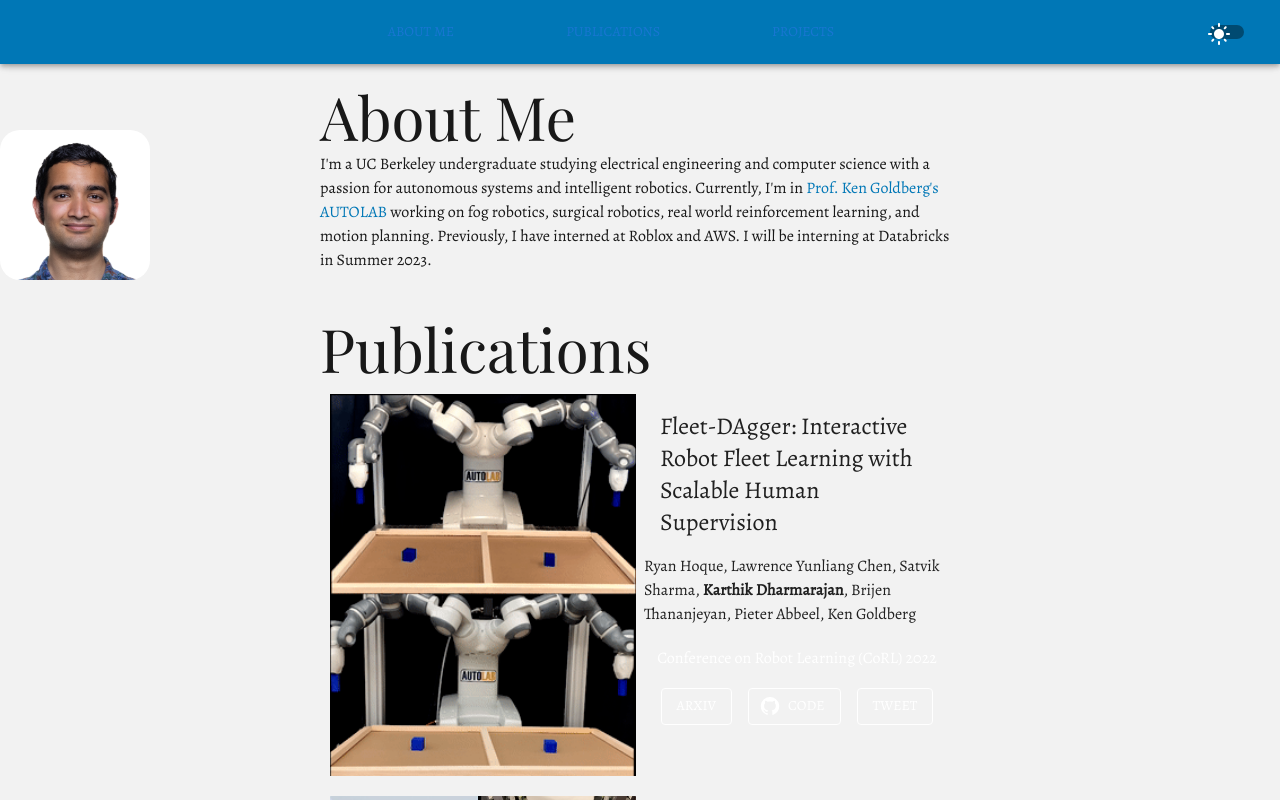
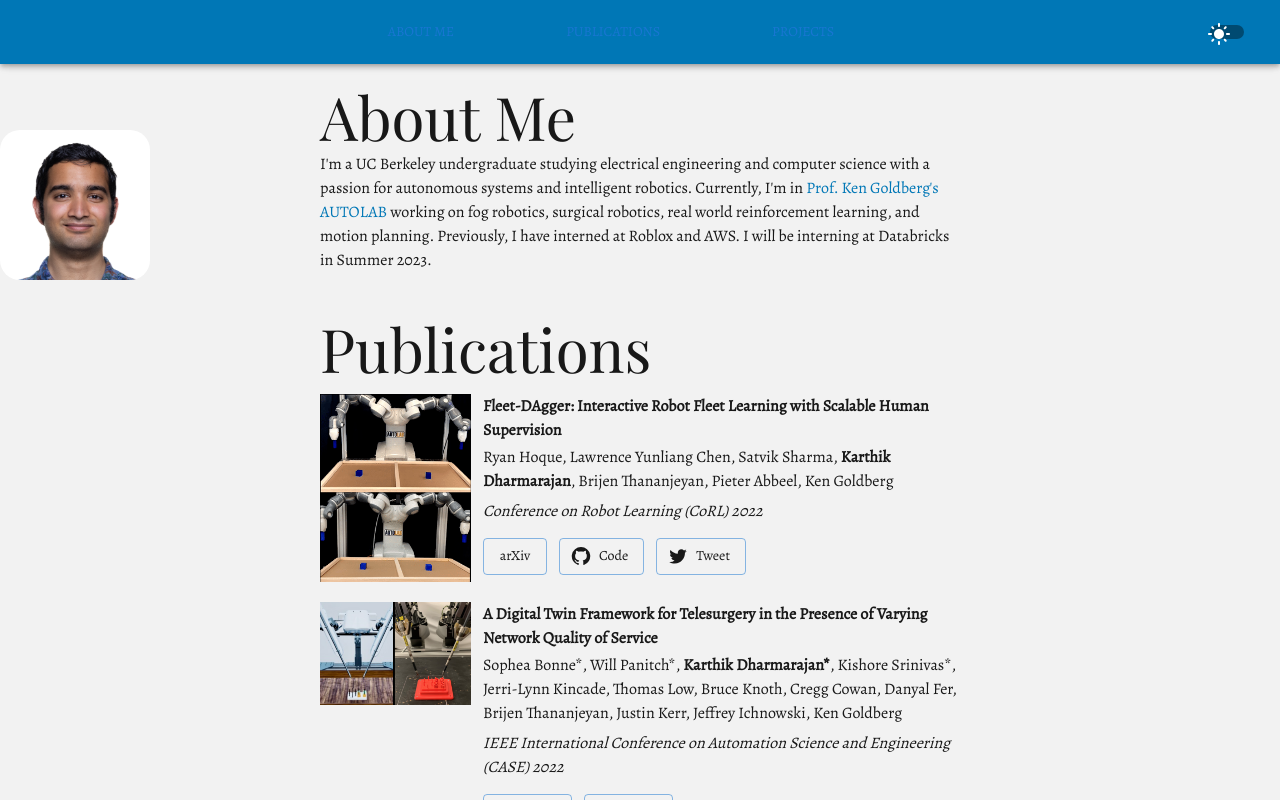
Before and after one commit to KDharmarajanDev/KDharmarajanDev.github.io, a React (Create React App) app in the folder website/: page / in a window 1280 px wide. Built offline with nearby package versions, Linux system fonts and the light colour scheme.

Commit message:
Fixed hovering issue for images and reformatted the publication cards

```diff
--- a/website/src/App.js
+++ b/website/src/App.js
@@ -45,7 +45,8 @@ function App() {
             {publications.map(publication => (
               <PublicationCard title={publication.title} arXiv={publication.arXiv} github={publication.github}
                               tweet={publication.tweet} paper={publication.paper} authors={publication.authors}
-                              description={publication.description} conference={publication.conference} image={publication.image}/>
+                              description={publication.description} conference={publication.conference} image={publication.image}
+                              hoverImage={publication.hoverImage} video={publication.video}/>
             ))}
           </Box>
           <Box id="projects" sx={{ marginTop: 5 }}>
--- a/website/src/info.js
+++ b/website/src/info.js
@@ -42,11 +42,12 @@ export const publications = [
         authors: ["Sophea Bonne*", "Will Panitch*", "Karthik Dharmarajan*", "Kishore Srinivas*", "Jerri-Lynn Kincade",
                 "Thomas Low", "Bruce Knoth", "Cregg Cowan", "Danyal Fer", "Brijen Thananjeyan", "Justin Kerr",
                 "Jeffrey Ichnowski", "Ken Goldberg"],
-        conference: "Conference on Automation Science and Engineering (CASE) 2022",
+        conference: "IEEE International Conference on Automation Science and Engineering (CASE) 2022",
         description: "",
         paper: "https://ieeexplore.ieee.org/document/9926585",
         image: DTFramework,
         hoverImage: DTFramework,
+        video: "https://drive.google.com/file/d/1rTC0sgW_r2_yqQ7-F6LpVbpZPcr5BdOH/view"
     },
 ]
 
--- a/website/src/publication-card.js
+++ b/website/src/publication-card.js
@@ -1,7 +1,7 @@
 import Card from '@mui/material/Card';
-import CardHeader from '@mui/material/CardHeader';
 import CardMedia from '@mui/material/CardMedia';
-import CardActions from '@mui/material/CardActions';
+import TwitterIcon from '@mui/icons-material/Twitter';
+import YouTubeIcon from '@mui/icons-material/YouTube';
 import Button from '@mui/material/Button';
 import GitHubIcon from '@mui/icons-material/GitHub';
 import Typography from '@mui/material/Typography';
@@ -16,7 +16,8 @@ const StyledCard = styled(Card, {
 })(({ theme }) => ({
     border: "none",
     height: "fit-content",
-    padding: 10,
+    paddingTop: 10,
+    paddingBottom: 10,
     backgroundColor: theme.palette.background.default,
     boxShadow: "none"
 }));
@@ -24,26 +25,22 @@ const StyledCard = styled(Card, {
 const StyledButton = styled(Button, {
   shouldForwardProp: (_) => true,
 })(({ theme }) => ({
-  marginLeft: 'auto',
-  marginRight: 'auto',
-  borderColor: 'white',
-  color: 'white'
+  color: theme.palette.text.main,
+  textTransform: 'none',
 }));
 
 const StyledDescription = styled(Typography, {
   shouldForwardProp: (_) => true,
 })(({ theme }) => ({
-  color: "white",
-  textAlign: "center",
-  marginTop: 10,
-  padding: "10px"
+  color: theme.palette.text.main,
+  paddingTop: 3,
+  paddingBottom: 3,
+  fontFamily: theme.typography.p.fontFamily
 }));
 
-const ButtonContainer = styled('div', {
-  shouldForwardProp: (_) => true
-})(({ theme }) => ({
-  display: "flex",
-  justifyContent: "center"
+const StyledCardTitle = styled(Typography)(({ theme }) => ({
+    color: theme.palette.text.main,
+    fontWeight: "bold"
 }));
 
 function AuthorList(props) {
@@ -57,13 +54,13 @@ function AuthorList(props) {
     }, [props.authors]);
 
     return (
-        <Typography>
+        <StyledDescription>
             { authorStringComponents[0] ? authorStringComponents[0] + ", " : "" }
             <strong>
                 { authorStringComponents[1] }
             </strong>
             { authorStringComponents[2] ? ", " + authorStringComponents[2] : "" }
-        </Typography>
+        </StyledDescription>
     )
 }
 
@@ -73,8 +70,8 @@ function ChangingCardMedia(props) {
     return (
         <StyledCardMedia
             component="img" src={isOver ? props.hoverImage: props.image}
-            onMouseOver={() => setIsOver(true)}
-            onMouseOut={() => setIsOver(false)}
+            onMouseEnter={() => setIsOver(true)}
+            onMouseLeave={() => setIsOver(false)}
          />
     )
 }
@@ -83,9 +80,10 @@ const StyledCardMedia = styled(CardMedia, {
     shouldForwardProp: (_) => true
   })(({ theme }) => ({
     objectFit: 'contain',
+    maxWidth: '200px'
   }));
 
-export default function PublicationCard(props) {
+function InfoButtons(props) {
     const githubCallback = useCallback(() => {
         window.open(props.github)
     }, [props.github]);
@@ -106,61 +104,92 @@ export default function PublicationCard(props) {
         window.open(props.paper)
     }, [props.paper]);
 
+    const videoCallback = useCallback(() => {
+        window.open(props.video)
+    }, [props.video]);
+
     return (
-            <StyledCard key={props.title}>
-                <Grid container spacing={1}>
-                    <Grid item sm={6}>
-                        <ChangingCardMedia image={props.image} hoverImage={props.hoverImage}/>
-                    </Grid>
-                    <Grid item sm={6}>
-                        <CardHeader title={props.title}/>
-                        <AuthorList authors={props.authors}/>
-                        <StyledDescription component="p">
-                            {props.conference}
-                        </StyledDescription>
-                        <ButtonContainer>
+        <Grid container
+        spacing={1.5}
+        justifyContent="flex-start"
+        alignItems="flex-start"
+        sx={{ marginTop: 0 }}>
             {props.paper &&
-                            <CardActions>
+            <Grid item>
                 <StyledButton variant="outlined"
                 startIcon={<ArticleIcon/>}
                 onClick={paperCallback}>
                 Paper
                 </StyledButton>
-                            </CardActions>
+            </Grid>
             }
             {props.arXiv &&
-                            <CardActions>
+            <Grid item>
                 <StyledButton variant="outlined"
                     onClick={arxivCallback}>
                     arXiv
                 </StyledButton>
-                            </CardActions>
+            </Grid>
             }
             {props.github &&
-                            <CardActions>
+            <Grid item>
                 <StyledButton variant="outlined"
                 startIcon={<GitHubIcon/>} onClick={githubCallback}>
                 Code
                 </StyledButton>
-                            </CardActions>
+            </Grid>
+            }
+            {props.video &&
+            <Grid item>
+                <StyledButton variant="outlined"
+                startIcon={<YouTubeIcon/>} onClick={videoCallback}>
+                Video
+                </StyledButton>
+            </Grid>
             }
             {props.website &&
-                            <CardActions>
+            <Grid item>
                 <StyledButton variant="outlined"
                 startIcon={<WebAssetIcon/>} onClick={websiteCallback}>
                 Website
                 </StyledButton>
-                            </CardActions>
+            </Grid>
             }
             {props.tweet &&
-                            <CardActions>
+            <Grid item>
                 <StyledButton variant="outlined"
-                                onClick={tweetCallback}>
+                startIcon={<TwitterIcon/>} onClick={tweetCallback}>
                 Tweet
                 </StyledButton>
-                            </CardActions>
+            </Grid>
             }
-                        </ButtonContainer>
+        </Grid>
+    )
+}
+
+export default function PublicationCard(props) {
+
+    return (
+            <StyledCard key={props.title} elevation={0}>
+                <Grid container
+                      spacing={1.5}
+                      direction="row"
+                      justifyContent="center"
+                      alignItems="flex-start"
+                    >
+                    <Grid item sm={3}>
+                        <ChangingCardMedia image={props.image} hoverImage={props.hoverImage}/>
+                    </Grid>
+                    <Grid item sm={9}>
+                        <StyledCardTitle>
+                            {props.title}
+                        </StyledCardTitle>
+                        <AuthorList authors={props.authors}/>
+                        <StyledDescription component="p" sx={{ fontStyle: 'italic' }}>
+                            {props.conference}
+                        </StyledDescription>
+                        <InfoButtons arXiv={props.arXiv} github={props.github}
+                              tweet={props.tweet} paper={props.paper} video={props.video}/>
                         <StyledDescription component="p">
                             {props.description}
                         </StyledDescription>
```
Lines whose indentation alone changed are shown as unchanged.
